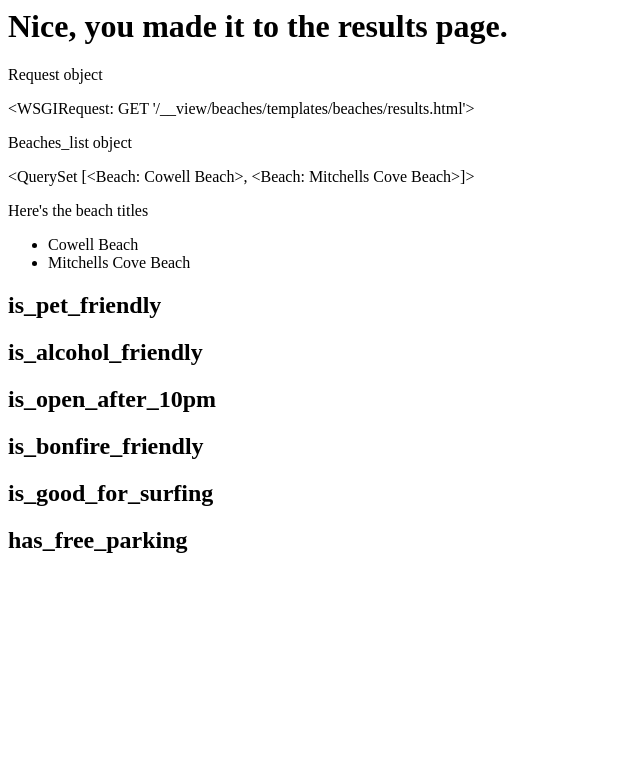
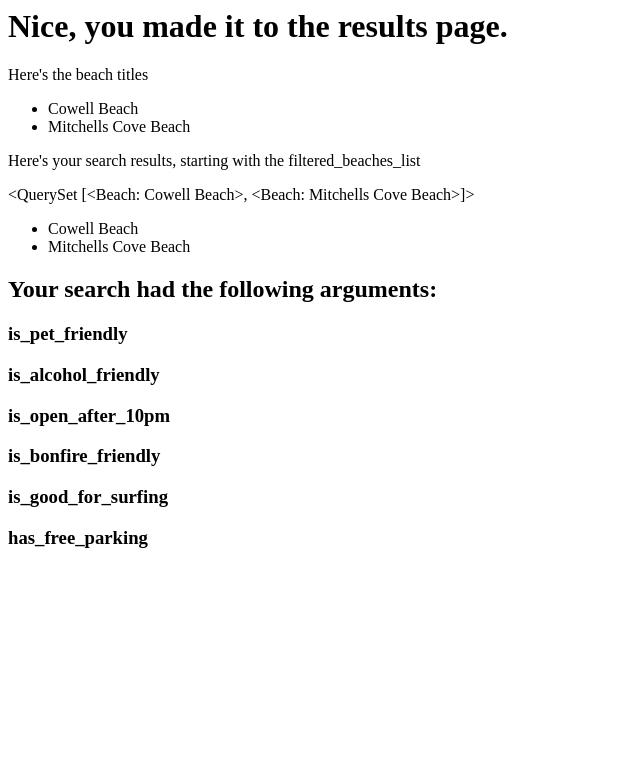
Before and after one commit to remyqpham/SantaCruzBeachFinder, a Django app: template beaches/templates/beaches/results.html in a window 1280 px wide. Shown: the top 780 px of the page, without its empty margins (0-640 px from the left). Run offline with Django 3.2, Linux system fonts and the light colour scheme; the template is opened without the code that fills it: values that come from a table or form of the project are taken from there, others are empty; data comes from the database, SQL or seed files in the repository.

Commit message:
I think the search thing works correctly

```diff
--- a/beaches/templates/beaches/results.html
+++ b/beaches/templates/beaches/results.html
@@ -1,11 +1,4 @@
 <h1>Nice, you made it to the results page. </h1>
-
-<p>Request object</p>
-{{request}}
-
-<p>Beaches_list object</p>
-
-{{beaches_list}}
 
 <p>Here's the beach titles</p>
 
@@ -15,20 +8,35 @@
 {% endfor %}
 </ul>
 
-<h2>is_pet_friendly</h2>
+
+
+<p>Here's your search results, starting with the filtered_beaches_list</p>
+
+{{filtered_beaches_list}}
+
+<ul>
+{% for beach in filtered_beaches_list %}
+	<li>{{beach.title_text}}</li>
+{% endfor %}
+</ul>
+
+
+<h2>Your search had the following arguments:</h2>
+
+<h3>is_pet_friendly</h3>
 {{is_pet_friendly}}
 
-<h2>is_alcohol_friendly</h2>
+<h3>is_alcohol_friendly</h3>
 {{is_alcohol_friendly}}
 
-<h2>is_open_after_10pm</h2>
+<h3>is_open_after_10pm</h3>
 {{is_open_after_10pm}}
 
-<h2>is_bonfire_friendly</h2>
+<h3>is_bonfire_friendly</h3>
 {{is_bonfire_friendly}}
 
-<h2>is_good_for_surfing</h2>
+<h3>is_good_for_surfing</h3>
 {{is_good_for_surfing}}
 
-<h2>has_free_parking</h2>
+<h3>has_free_parking</h3>
 {{has_free_parking}}
--- a/beaches/templates/beaches/search.html
+++ b/beaches/templates/beaches/search.html
@@ -1,6 +1,6 @@
 <h1>Nice, you made it to the search page. </h1>
 
-<p>Here is some HTML testing checkboxes</p>
+<h2>Find a beach that's...</h2>
 
 
 <form name="search_something" action=/beaches/results method="get">
```
Also changed, not shown: beaches/views.py (+39 -2 lines), 1 other file.
